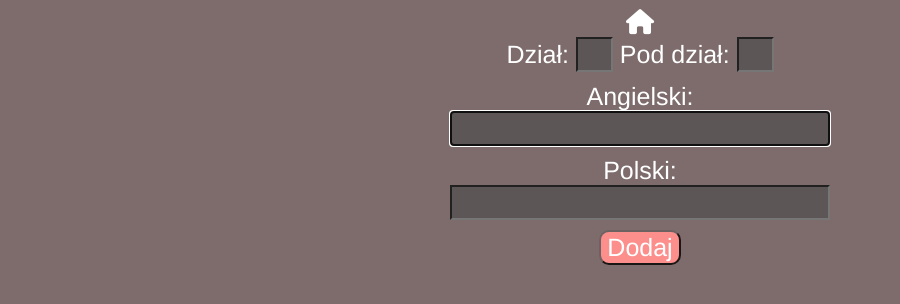
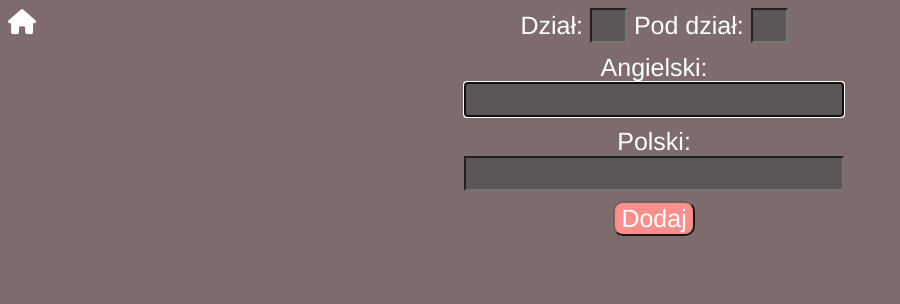
Before and after one commit to adamusek-007/english-vocabulary-tutor, a PHP site: page /add/index.php in a window 1280 px wide. Shown: the top 304 px of the page, without its empty margins (0-900 px from the left). Run offline with PHP 8.4, Linux system fonts and the light colour scheme; a stand-in replaces the project's code that opens the database connection; some libraries are stand-ins or nearby versions.

Commit message:
- Styled fontawesome icons

```diff
--- a/stylesheets/mainstyle.css
+++ b/stylesheets/mainstyle.css
@@ -11,3 +11,6 @@ body {
 input {
     background-color: #5D5656;
 }
+a {
+    float: left;
+}
```
